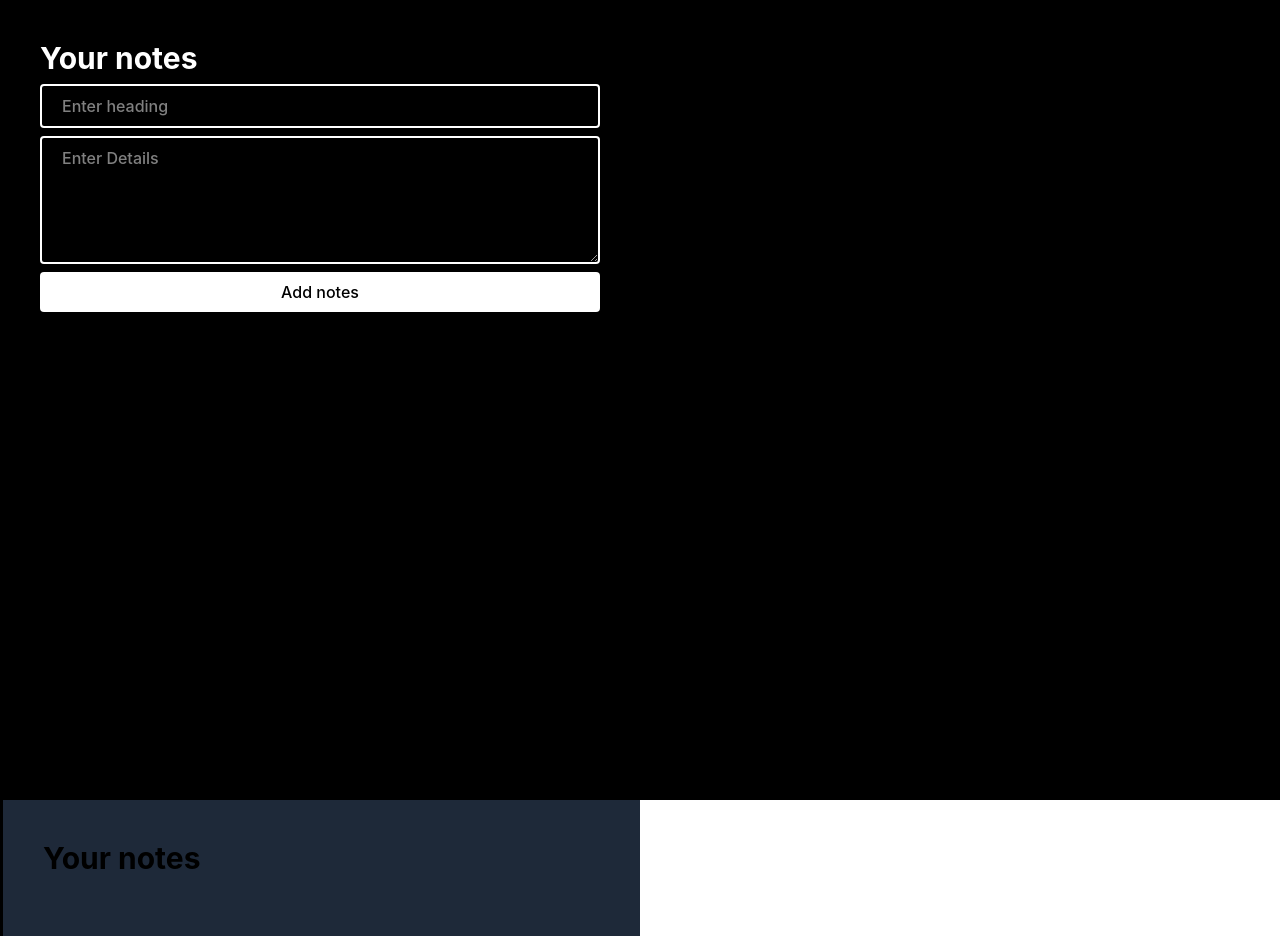
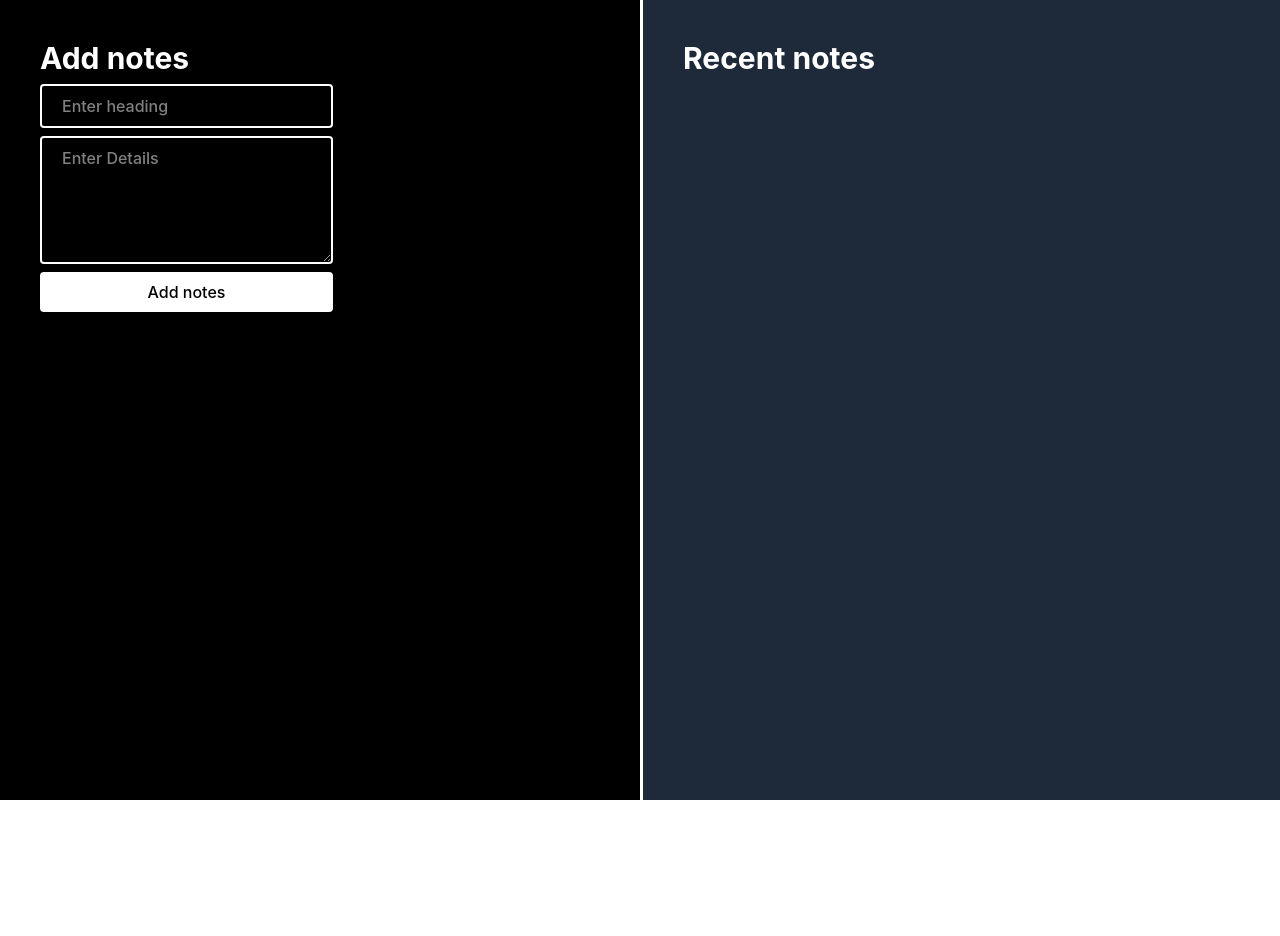
Before and after one commit to KANISHK579/task-application, a React (Vite) app: page / in a window 1280 px wide. After the commit the page ends 816 px from the top, so only its background shows below. Built offline with nearby package versions, Linux system fonts and the light colour scheme.

Commit message:
final client side

```diff
--- a/src/App.jsx
+++ b/src/App.jsx
@@ -33,12 +33,12 @@ const App = () => {
 
 
   return (
-    <div>
+    <div className='h-screen lg:flex bg-black text-white justify-between  ' >
       <Form  title={title}
         settitle={settitle}
         Details={Details}
         setDetails={setDetails}
-        submitHandler={submit_handler} />
+        submit_handler={submit_handler} />
 
       <Notes   Task={Task}
         noteDeleted={noteDeleted} />
--- a/src/components/Form.jsx
+++ b/src/components/Form.jsx
@@ -1,16 +1,16 @@
 import React from 'react'
 
-const Form = (submit_handler,Details,title,settitle,setDetails) => {
+const Form = ({submit_handler,Details,title,settitle,setDetails}) => {
   return (
-    <div className='h-screen lg:flex bg-black text-white '>
+    <div >
 
 
       <form onSubmit={(e)=>{
             {submit_handler(e)}
-            }} className=' flex flex-col lg:w-1/2  items-start gap-2 p-10'>
+            }} className=' flex flex-col   items-start gap-2 p-10'>
 
 
-             <h1 className='text-3xl font-bold w-40 line-clamp-4'>Your notes</h1>
+             <h1 className='text-3xl font-bold w-40 line-clamp-4'>Add notes</h1>
 
 
             <input
--- a/src/components/Notes.jsx
+++ b/src/components/Notes.jsx
@@ -4,13 +4,14 @@ import NoteCard from './utility/NoteCard'
 const Notes = ({Task,noteDeleted}) => {
   return (
      <div className=' p-10 bg-gray-800 lg:w-1/2 lg:border-l-3'>
-      <h1 className='text-3xl font-bold'>Your notes</h1>
+      <h1 className='text-3xl font-bold'>Recent notes</h1>
       <div className='flex flex-wrap gap-4 overflow-auto   mt-5 h-full'>
 
 
        {Task.map(function(elem,idx){
         return(
-        <NoteCard key={idx}
+        <NoteCard
+            key={idx}
             elem={elem}
             idx={idx}
             noteDeleted={noteDeleted} />
--- a/src/components/utility/NoteCard.jsx
+++ b/src/components/utility/NoteCard.jsx
@@ -1,6 +1,6 @@
 import React from 'react'
 
-const NoteCard = (idx,elem,noteDeleted) => {
+const NoteCard = ({idx,elem,noteDeleted}) => {
   return (
      <div key={idx} className="relative flex flex-col  justify-between h-52 w-40 p-4  rounded-2xl bg-center bg-[url('https://encrypted-tbn0.gstatic.com/images?q=tbn:ANd9GcRB_c4ZFRcbahuz6SKDufjznet5FczfRyaQAkwJ7Rrcgw&s=10')]">
           <div className='min-w-0' >
```
